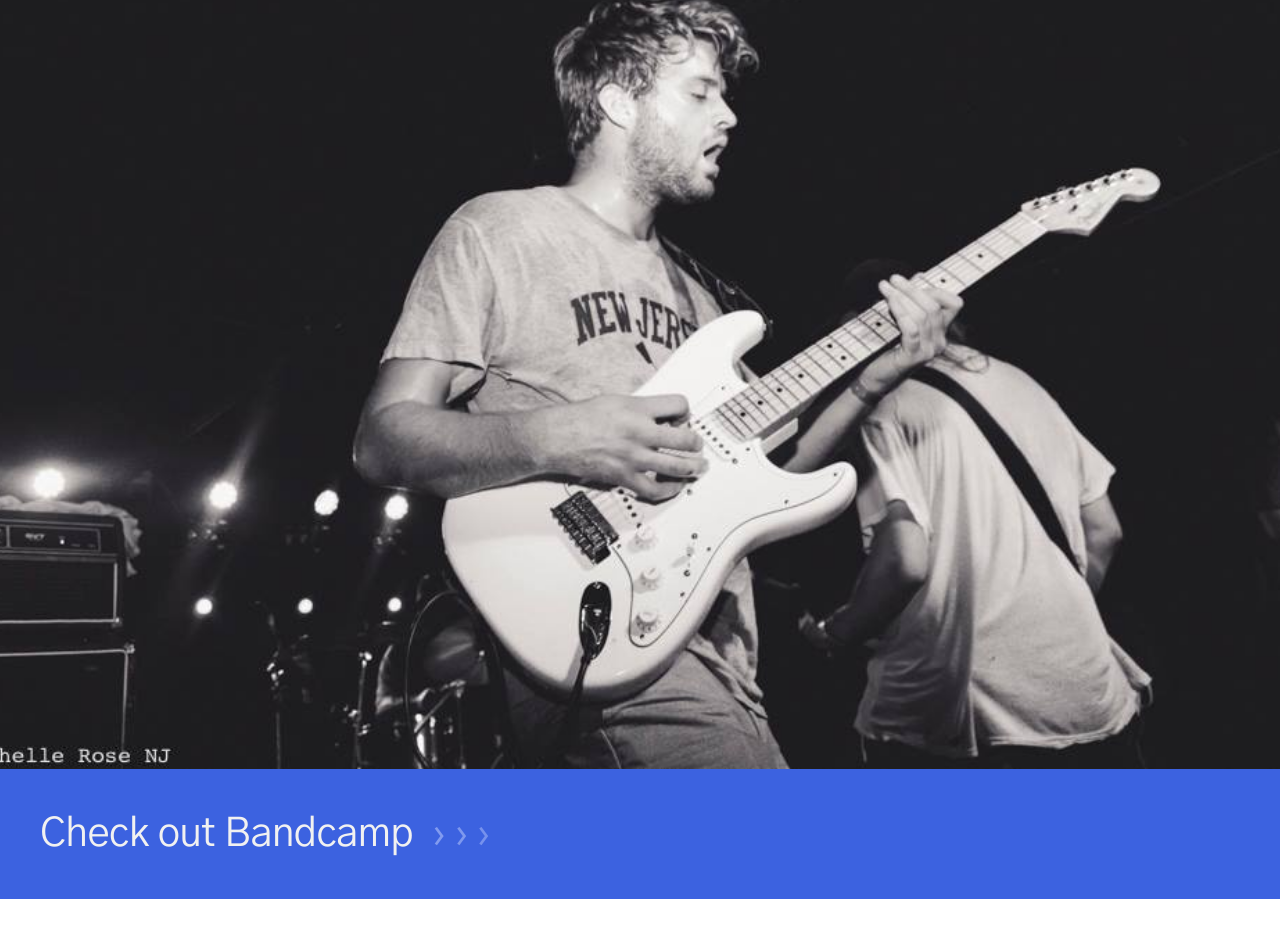
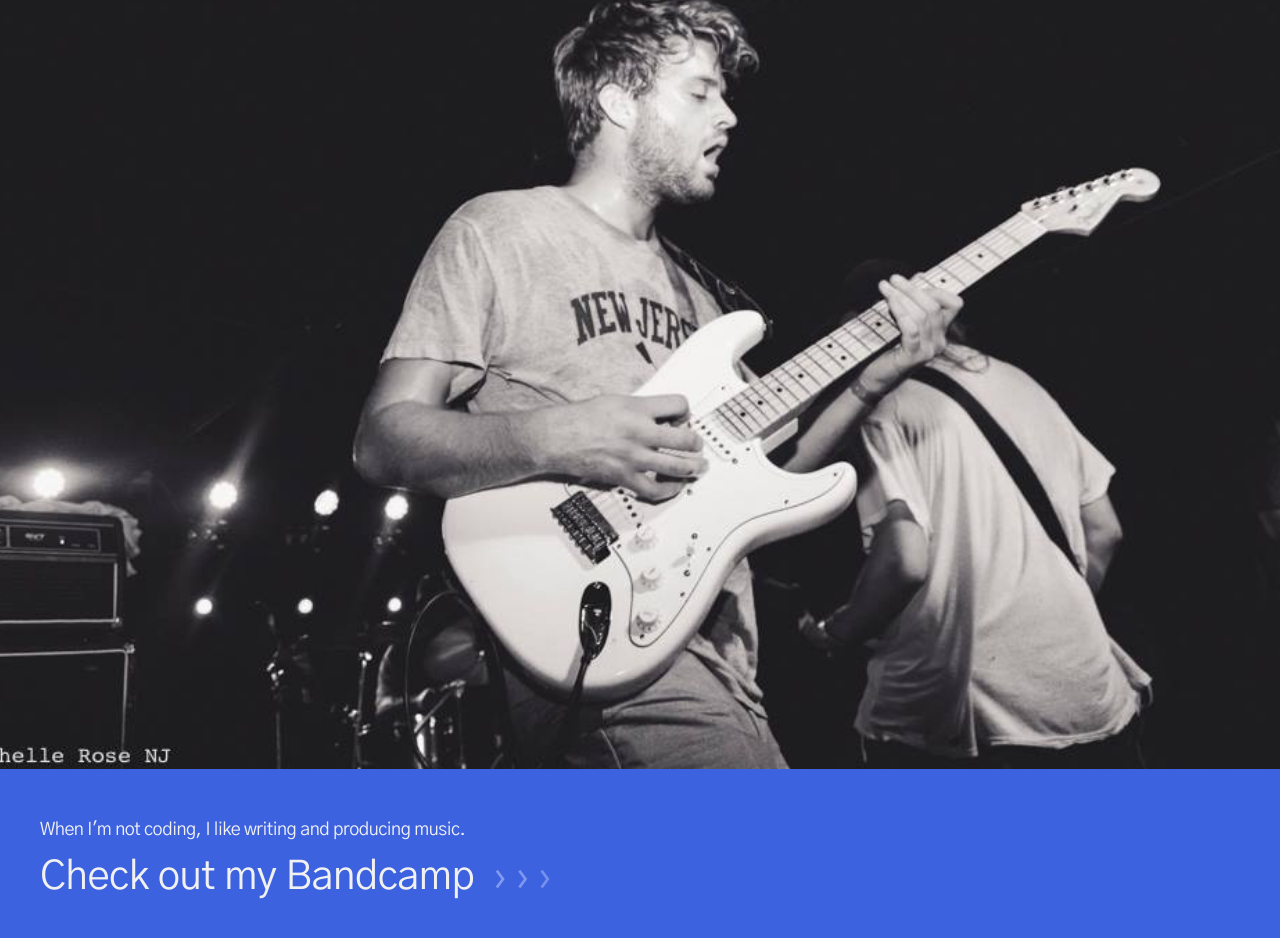
Before and after one commit to mpaitgt/portfolio, a plain HTML site: page index.html in a window 1280 px wide. Shown: the part 3360-4298 px from the top of the page. Before the commit the page ends 4259 px from the top, so only its background shows below. Drawn offline with Linux system fonts and the light colour scheme.

Commit message:
updated cta for the bandcamp section

```diff
--- a/assets/css/style2.scss
+++ b/assets/css/style2.scss
@@ -238,6 +238,10 @@ $text: #f1f1f1;
     color: $text;
     font-size: 40px;
     padding: 1em;
+    p {
+      font-size: 18px;
+      margin: 10px 0px;
+    }
     .cta {
       transition: all 1s;
       transform-origin: left;
--- a/index.html
+++ b/index.html
@@ -168,9 +168,10 @@
     <div class="hobby-image"></div>
 
     <div class="bandcamp">
+        <p>When I'm not coding, I like writing and producing music.</p>
         <div class="cta">
             <a href="https://mattpignatore.bandcamp.com/" class="view" target="_blank">
-            Check out Bandcamp
+            Check out my Bandcamp
             </a>
             <span class="arrow arrow1">&#8250;</span>
             <span class="arrow arrow2">&#8250;</span>
```
Also changed, not shown: assets/css/style2.css, 1 other file.
